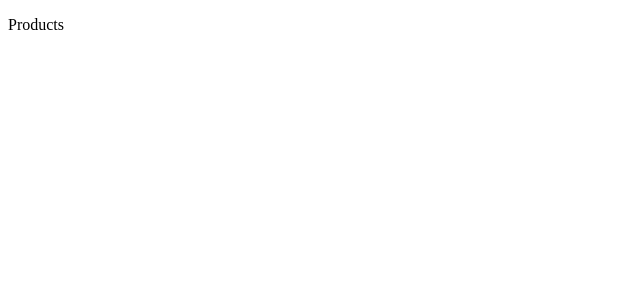
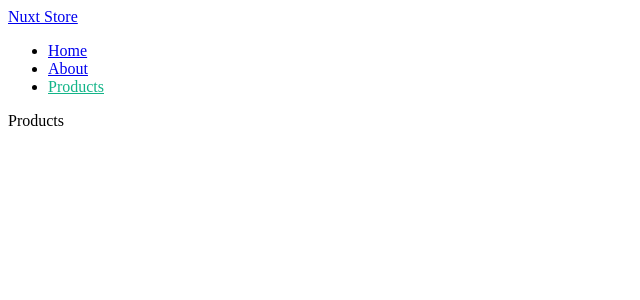
Before and after one commit to Trin4317/learn-nuxt, a Nuxt app: page /products in a window 1280 px wide. Shown: the top 300 px of the page, without its empty margins (0-640 px from the left). Built offline with nearby package versions, Linux system fonts and the light colour scheme.

Commit message:
add layouts

```diff
--- /dev/null
+++ b/layouts/default.vue
@@ -0,0 +1,23 @@
+<template>
+    <div>
+        <header>
+            <nav>
+                <NuxtLink to="/">Nuxt Store</NuxtLink>
+                <ul>
+                    <li><NuxtLink to="/">Home</NuxtLink></li>
+                    <li><NuxtLink to="/about">About</NuxtLink></li>
+                    <li><NuxtLink to="/products">Products</NuxtLink></li>
+                </ul>
+            </nav>
+        </header>
+        <div>
+            <slot />
+        </div>
+    </div>
+</template>
+
+<style scoped>
+.router-link-exact-active {
+    color: #12b488;
+}
+</style>
--- /dev/null
+++ b/layouts/products.vue
@@ -0,0 +1,25 @@
+<template>
+    <div>
+        <header>
+            <nav>
+                <NuxtLink to="/products">Nuxt Store Products</NuxtLink>
+            </nav>
+        </header>
+        <div>
+            <slot />
+        </div>
+        <footer>
+            <ul>
+                <li><NuxtLink to="/">Home</NuxtLink></li>
+                <li><NuxtLink to="/about">About</NuxtLink></li>
+                <li><NuxtLink to="/products">Products</NuxtLink></li>
+            </ul>
+        </footer>
+    </div>
+</template>
+
+<style scoped>
+.router-link-exact-active {
+    color: #12b488;
+}
+</style>
```
